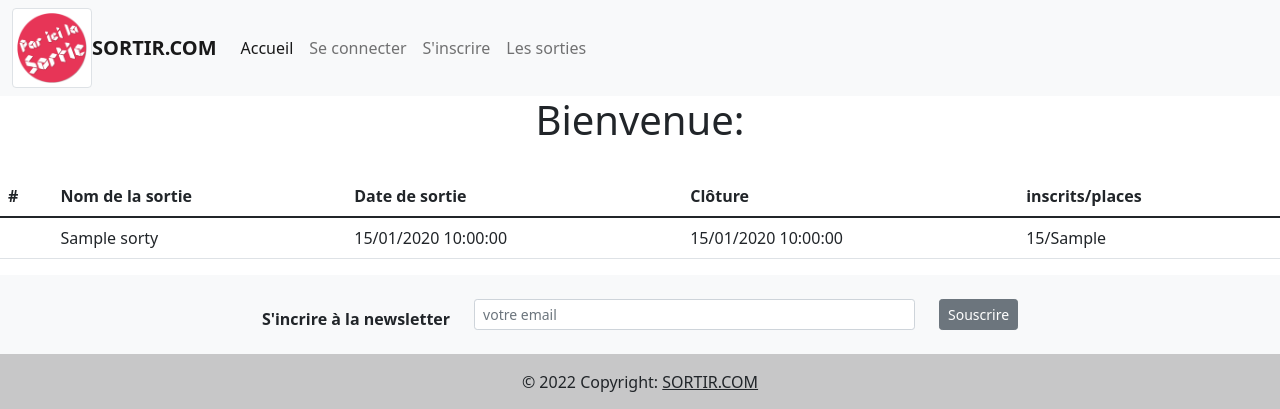
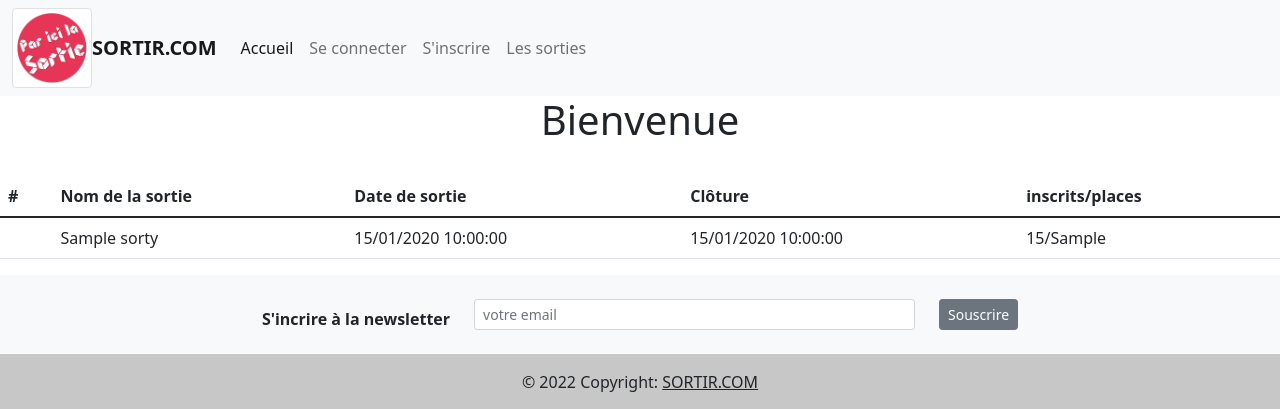
Before and after one commit to darkniteeee/TPSymfony, a Symfony app: template templates/main/index.html.twig in a window 1280 px wide. Shown: the top 409 px of the page. Run offline with Twig, Linux system fonts and the light colour scheme; the template is opened without the code that fills it: most values are stand-ins (such as "Sample title", 1, 10 or a date in 2020); some libraries are stand-ins or nearby versions.

Commit message:
index adaptable connecter

```diff
--- a/templates/main/index.html.twig
+++ b/templates/main/index.html.twig
@@ -2,7 +2,11 @@
 {% block title %}{{ parent() }}: Page d'accueil{% endblock %}
 
 {% block informations %}
+    {% if app.user%}
     <h1 class="jumbotron-heading">Bienvenue: {{ app.user.prenom }} {{ app.user.nom }}</h1><br/>
+    {%else%}
+    <h1 class="jumbotron-heading">Bienvenue</h1><br/>
+    {%endif%}
 {% endblock %}
 
 {% block main %}
```
